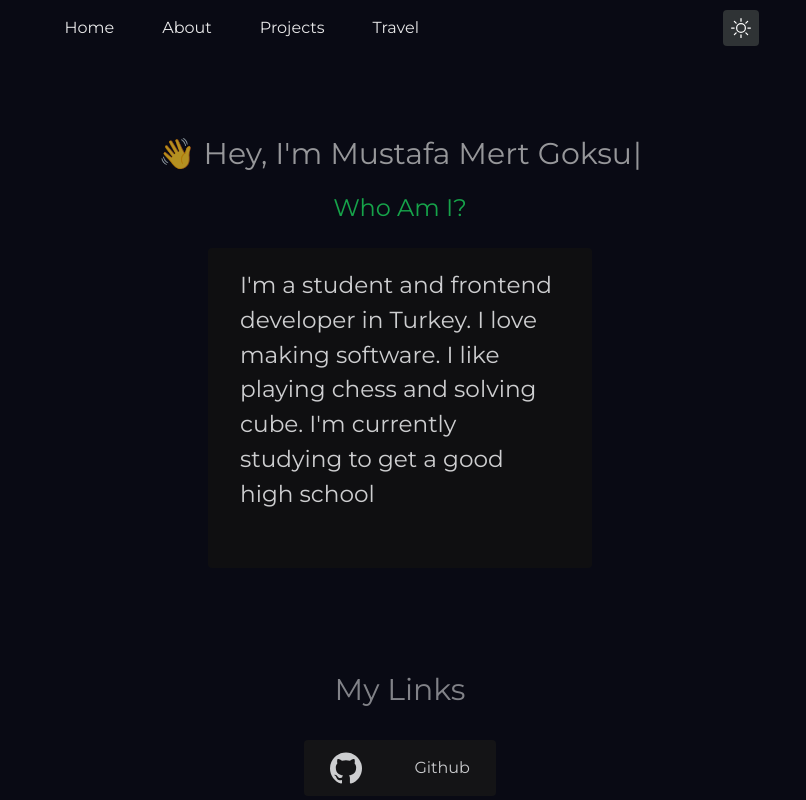
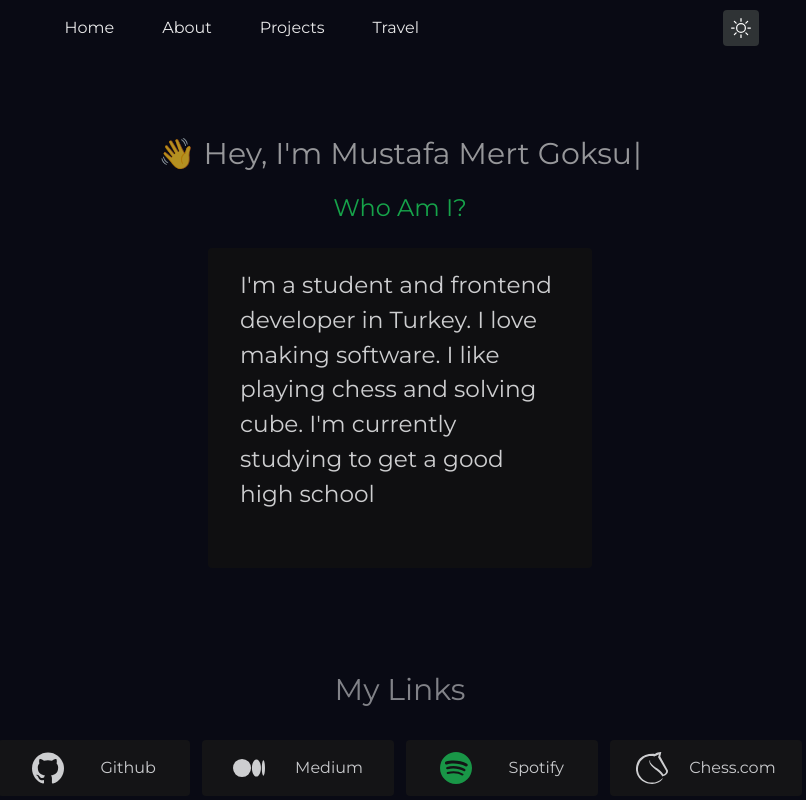
Before and after one commit to mustafamertgoksu/my-blog, a Next.js app: page /about in a window 1280 px wide. Shown: the whole page, without its empty margins (240-1046 px from the left). Built offline with nearby package versions, Linux system fonts and the light colour scheme.

Commit message:
responsive links

```diff
--- a/src/pages/about.tsx
+++ b/src/pages/about.tsx
@@ -21,6 +21,7 @@ const About: NextPage = () => {
       <AboutSection />
       <section className={styles.myLinks}>
         <Title>My Links</Title>
+        <div className={styles.links}>
           {SocialLinks.map((socialLink) => (
             <a
               className={
@@ -32,6 +33,7 @@ const About: NextPage = () => {
               <span className={'text-gray-50'}>{socialLink.name}</span>
             </a>
           ))}
+        </div>
       </section>
       <section className={styles.contact}>
         <Title>Contact Me</Title>
--- a/src/styles/about.module.css
+++ b/src/styles/about.module.css
@@ -153,9 +153,19 @@
 }
 
 .socialLink {
-  @apply my-4 py-3 opacity-80 hover:opacity-95 flex items-center justify-around w-48 rounded bg-neutral-900
+  @apply my-4 py-3 px-4 opacity-80 hover:opacity-95 flex items-center justify-around w-48 rounded bg-neutral-900
 }
 
 .lightSocialLink {
   @apply my-4 py-3 opacity-100 hover:opacity-95 flex items-center justify-around w-48 rounded bg-neutral-900
 }
+
+.links {
+  @apply flex gap-3;
+}
+
+@media(max-width: 900px) {
+  .links {
+    flex-direction: column;
+  }
+}
```
Lines whose indentation alone changed are shown as unchanged.
